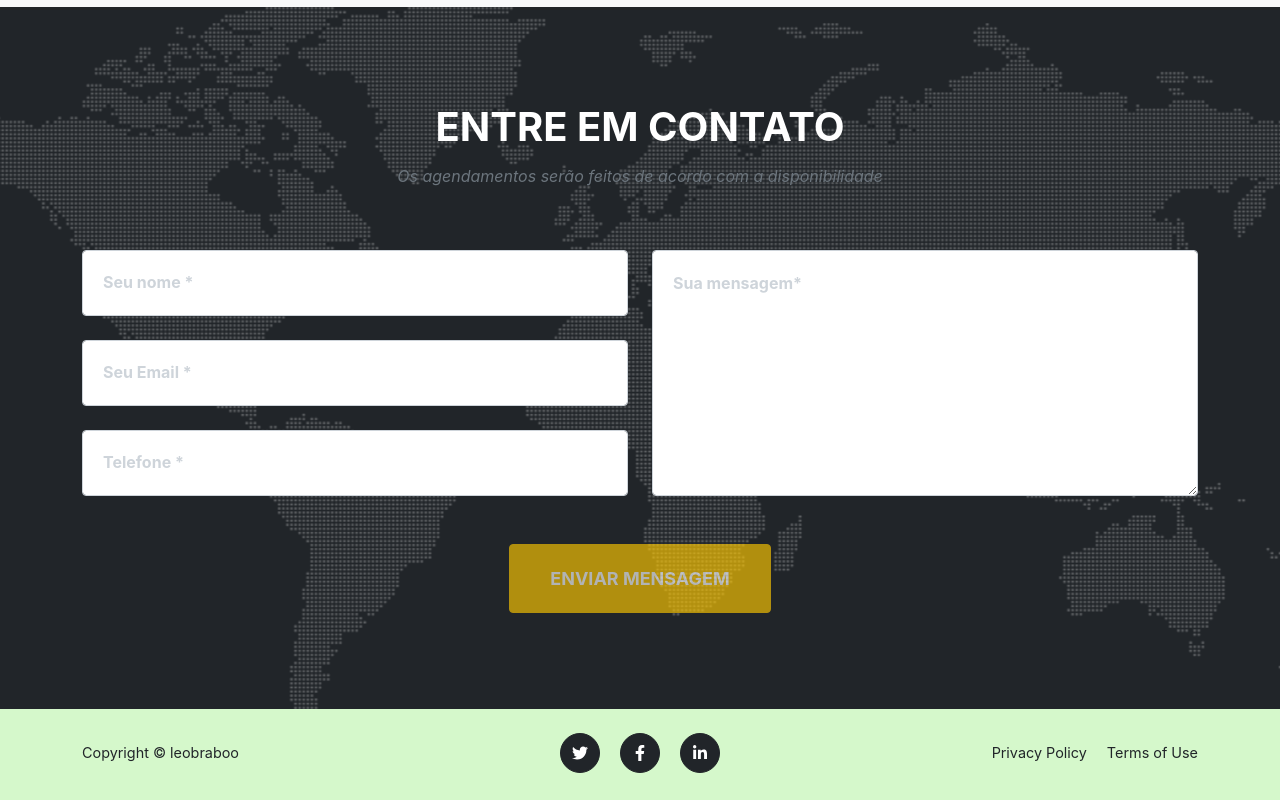
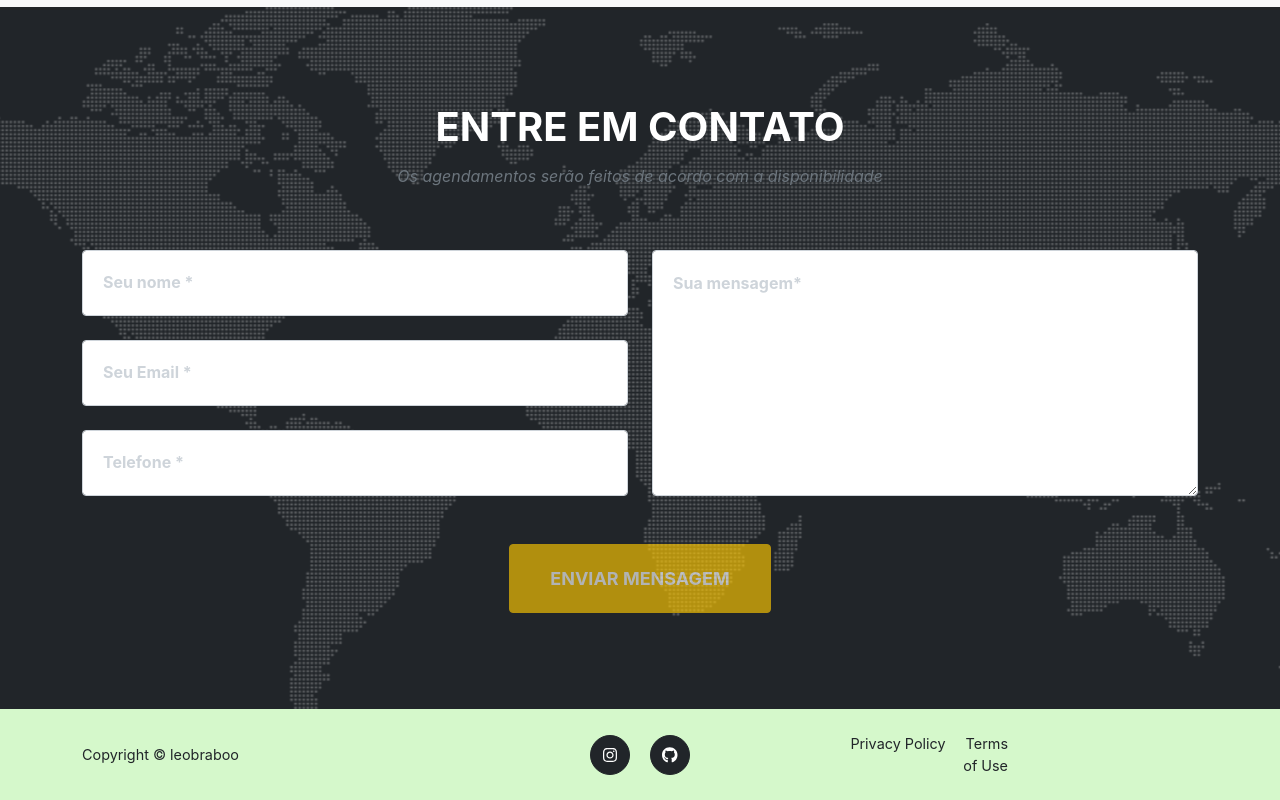
Before and after one commit to leobraboo/site, a plain HTML site: page index.html in a window 1280 px wide. Shown: the part 5639-6439 px from the top of the page. Drawn offline with nearby package versions, Linux system fonts and the light colour scheme; a web font is replaced by a local one.

Commit message:
redes sociais

```diff
--- a/index.html
+++ b/index.html
@@ -309,11 +309,10 @@
                 <div class="row align-items-center">
                     <div class="col-lg-4 text-lg-start">Copyright &copy; leobraboo</div>
                     <div class="col-lg-4 my-3 my-lg-0">
-                        <a class="btn btn-dark btn-social mx-2" href="#!" aria-label="Twitter"><i class="fab fa-twitter"></i></a>
-                        <a class="btn btn-dark btn-social mx-2" href="#!" aria-label="Facebook"><i class="fab fa-facebook-f"></i></a>
-                        <a class="btn btn-dark btn-social mx-2" href="#!" aria-label="LinkedIn"><i class="fab fa-linkedin-in"></i></a>
+                        <a class="btn btn-dark btn-social mx-2" href="https://www.instagram.com/leobraboo/" aria-label="Twitter"><i class="fab fa-instagram"></i></a>
+                        <a class="btn btn-dark btn-social mx-2" href="https://github.com/leobraboo" aria-label="LinkedIn"><i class="fab fa-github"></i></a>
                     </div>
-                    <div class="col-lg-4 text-lg-end">
+                    <div class="col-lg-2 text-lg-end">
                         <a class="link-dark text-decoration-none me-3" href="#!">Privacy Policy</a>
                         <a class="link-dark text-decoration-none" href="#!">Terms of Use</a>
                     </div>
```
